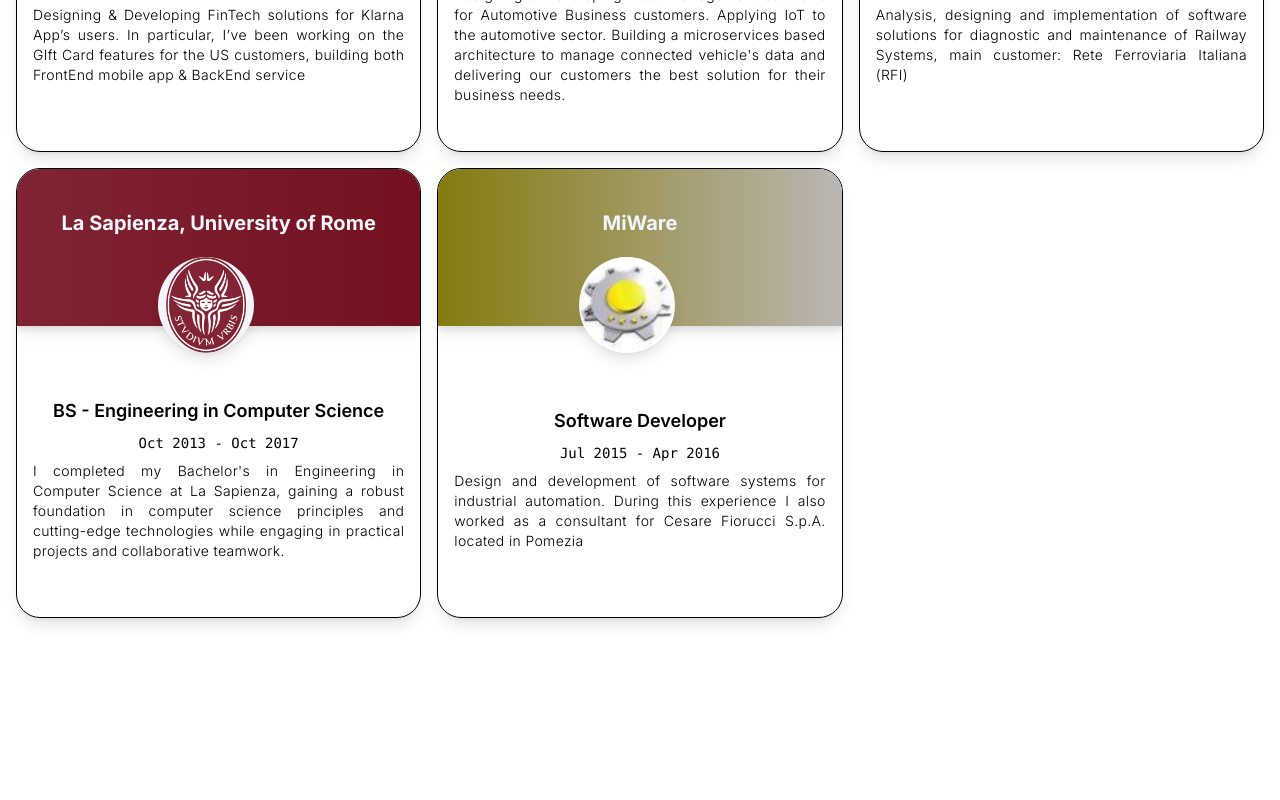
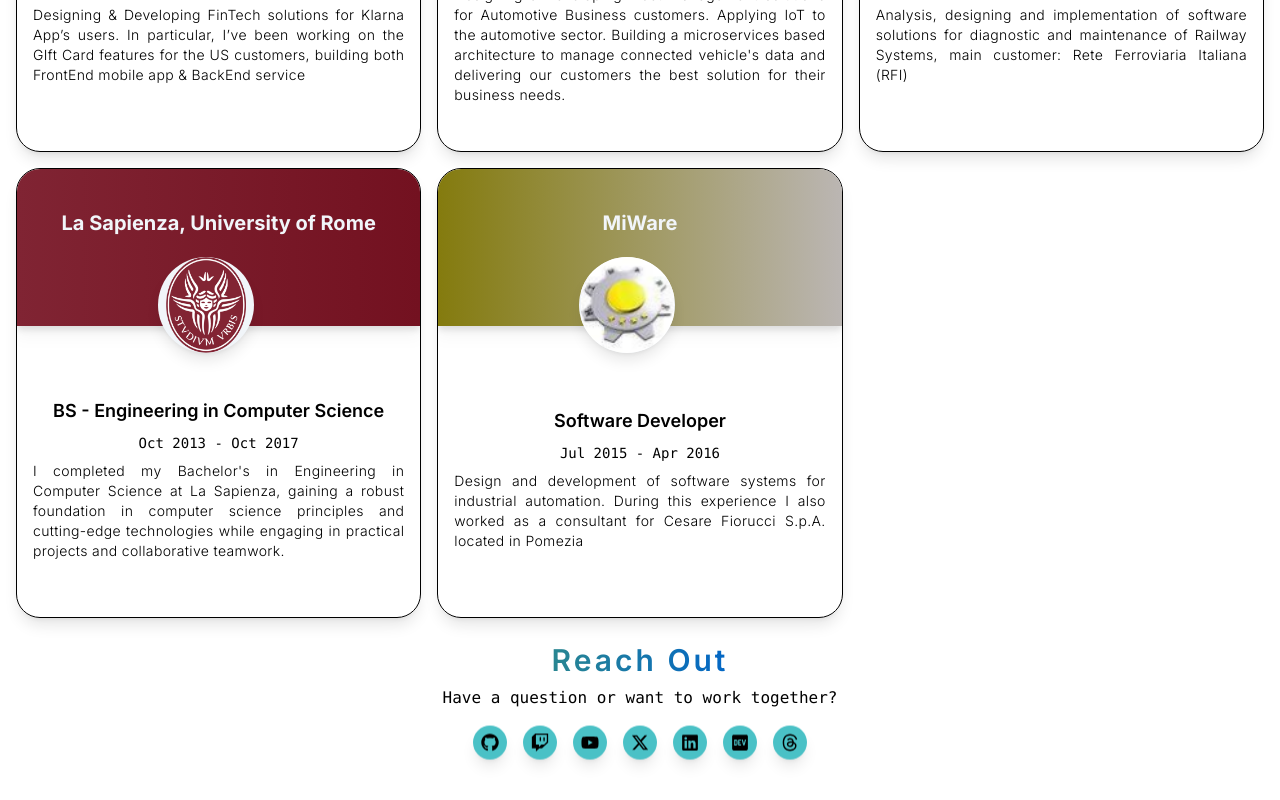
Before and after one commit to coluzziandrea/coluzziandrea.github.io, a Next.js app: page / in a window 1280 px wide. Shown: the part 1602-2402 px from the top of the page. Before the commit the page ends 2236 px from the top, so only its background shows below. Built offline with nearby package versions, Linux system fonts and the light colour scheme.

Commit message:
feat: Contacts

```diff
--- a/src/app/page.tsx
+++ b/src/app/page.tsx
@@ -1,5 +1,6 @@
 'use client'
 
+import { Contacts } from '@/components/contacts/Contacts'
 import { Header } from '@/components/header/Header'
 import { Hero } from '@/components/hero/Hero'
 import { Skills } from '@/components/skills/Skills'
@@ -19,6 +20,7 @@
           <Hero />
           <Skills />
           <WorkExperiences />
+          <Contacts />
         </section>
       </main>
     </div>
--- /dev/null
+++ b/src/components/contacts/Contacts.tsx
@@ -0,0 +1,78 @@
+import { FaGithub, FaDev } from 'react-icons/fa'
+import {
+  FaXTwitter,
+  FaLinkedin,
+  FaYoutube,
+  FaThreads,
+  FaTwitch,
+} from 'react-icons/fa6'
+
+export const Contacts = () => {
+  const contacts = [
+    {
+      alt: 'Github',
+      href: 'https://github.com/coluzziandrea',
+      icon: <FaGithub />,
+    },
+    {
+      alt: 'Twitch',
+      href: 'https://m.twitch.tv/andreacoluzzidev',
+      icon: <FaTwitch />,
+    },
+    {
+      alt: 'YouTube',
+      href: 'https://www.youtube.com/@andreacoluzzidev',
+      icon: <FaYoutube />,
+    },
+    {
+      alt: 'Twitter',
+      href: 'https://twitter.com/andreacoluzzi94',
+      icon: <FaXTwitter />,
+    },
+    {
+      alt: 'Linkedin',
+      href: 'https://www.linkedin.com/in/andrea-coluzzi/',
+      icon: <FaLinkedin />,
+    },
+    {
+      alt: 'DevTo',
+      href: 'https://dev.to/coluzziandrea',
+      icon: <FaDev />,
+    },
+    {
+      alt: 'Threads',
+      href: 'https://www.threads.net/@andreacoluzzi94',
+      icon: <FaThreads />,
+    },
+  ]
+
+  return (
+    <section className="flex flex-col w-full pb-4 items-center gap-2 select-none">
+      <h2
+        className="text-3xl font-semibold text-center tracking-widest inline-block text-transparent bg-clip-text bg-gradient-to-r from-main-600 to-secondary-600 dark:from-main-500 dark:to-secondary-500"
+        id="contacts"
+      >
+        Reach Out
+      </h2>
+
+      <h3 className="font-mono text-center">
+        Have a question or want to work together?
+      </h3>
+
+      <div className="flex flex-row gap-4 mt-4">
+        {contacts.map((contact, index) => (
+          <div
+            key={contact.alt}
+            className={`animate-bounce delay-${
+              index * 100
+            } running hover:paused bg-main-400 shadow-lg rounded-full p-2 cursor-pointer  hover:bg-main-300 dark:bg-main-800 dark:hover:bg-main-600`}
+          >
+            <a href={contact.href} target="_blank" rel="noopener noreferrer">
+              <span className="text-lg">{contact.icon}</span>
+            </a>
+          </div>
+        ))}
+      </div>
+    </section>
+  )
+}
--- a/src/components/header/nav-bar/HeaderNavBar.tsx
+++ b/src/components/header/nav-bar/HeaderNavBar.tsx
@@ -26,7 +26,7 @@
       icon: <FaBlog />,
     },
     { href: '/assets/resume.pdf', text: 'Resume', icon: <IoDocumentText /> },
-    { href: '/#contact', text: 'Contact Me', icon: <FaTelegramPlane /> },
+    { href: '/#contacts', text: 'Contact Me', icon: <FaTelegramPlane /> },
   ]
 
   return (
```
